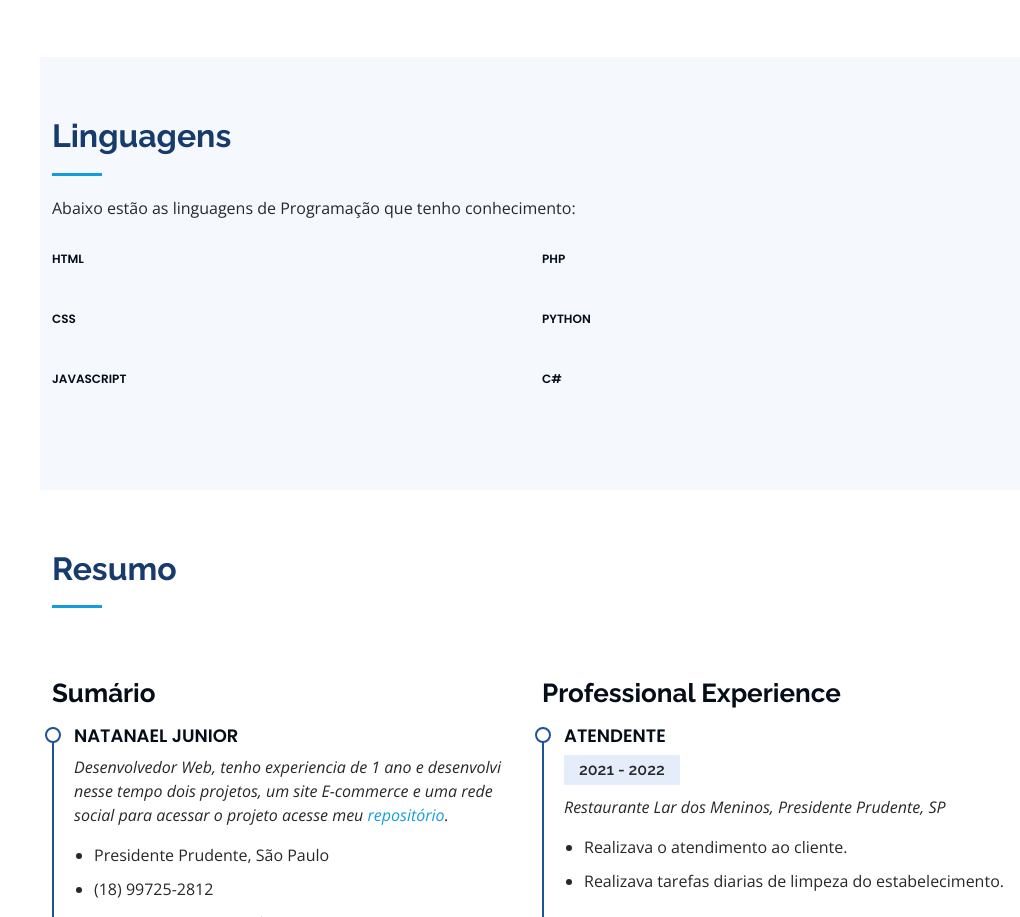
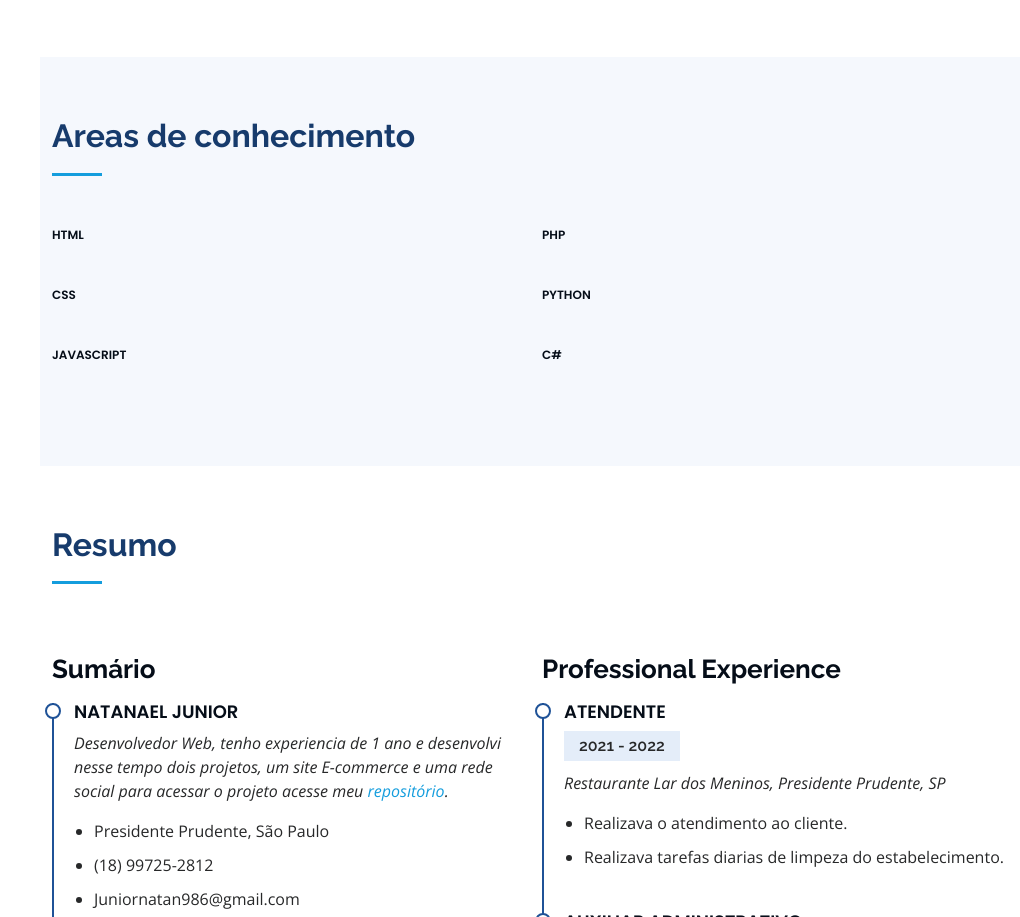
Before and after one commit to natanael986/Portifolio, a plain HTML site: page index.html in a window 1280 px wide. Shown: the part 1509-2426 px from the top of the page, without its empty margins (260-1280 px from the left). Drawn offline with nearby package versions, Linux system fonts and the light colour scheme.

Commit message:
fix index

```diff
--- a/index.html
+++ b/index.html
@@ -121,8 +121,7 @@
       <div class="container">
 
         <div class="section-title">
-          <h2>Linguagens</h2>
-          <p>Abaixo estão as linguagens de Programação que tenho conhecimento:</p>
+          <h2>Areas de conhecimento</h2>
         </div>
 
         <div class="row skills-content">
```
